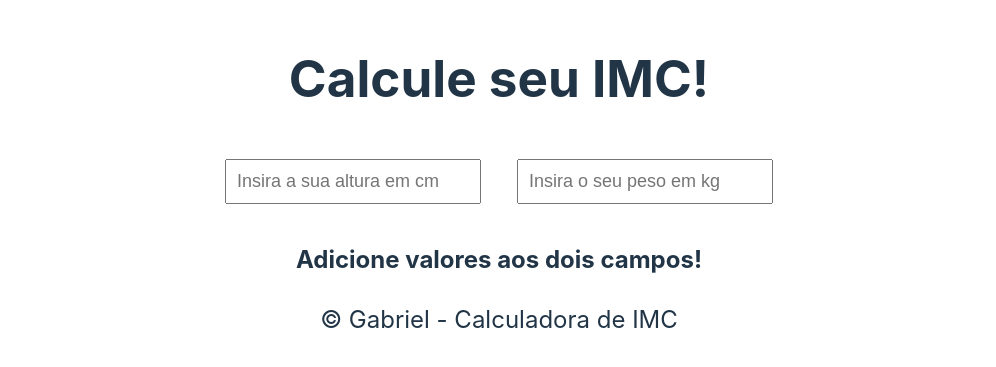
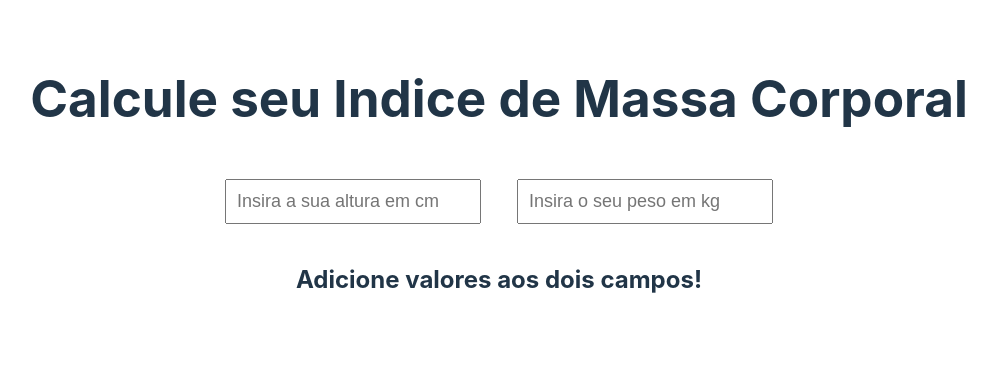
Before and after one commit to senagab/calcula-imc-react, a React (Vite) app: page / in a window 1280 px wide. Shown: the part 223-590 px from the top of the page, without its empty margins (141-1137 px from the left). Built offline with nearby package versions, Linux system fonts and the light colour scheme.

Commit message:
feat: alteração header + comentario de código não utilizado

```diff
--- a/src/App.jsx
+++ b/src/App.jsx
@@ -10,14 +10,14 @@ function App() {
 
     return (
         <>
-            <h1>Calcule seu IMC!</h1>
+            <h1>Calcule seu Indice de Massa Corporal</h1>
 
             <input type="number" placeholder='Insira a sua altura em cm' required onBlur={(e) => setAltura(e.target.value)}/>
             <input type="number" placeholder='Insira o seu peso em kg' required onBlur={(e) => setPeso(e.target.value)}/>
 
             <IMCCalculado altura={altura} peso={peso} ></IMCCalculado>
 
-            <footer>&#169; Gabriel - Calculadora de IMC </footer>
+            {/* <footer>&#169; Gabriel - Calculadora de IMC </footer> */}
         </>
     )
 }
```
